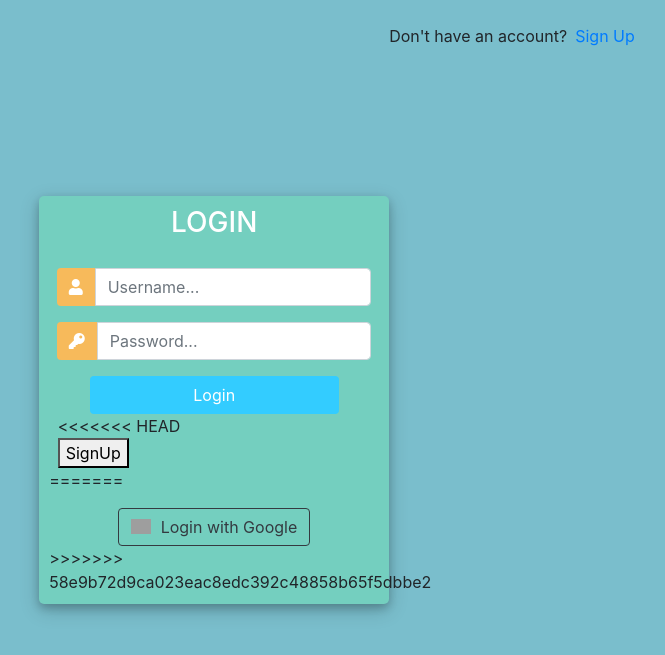
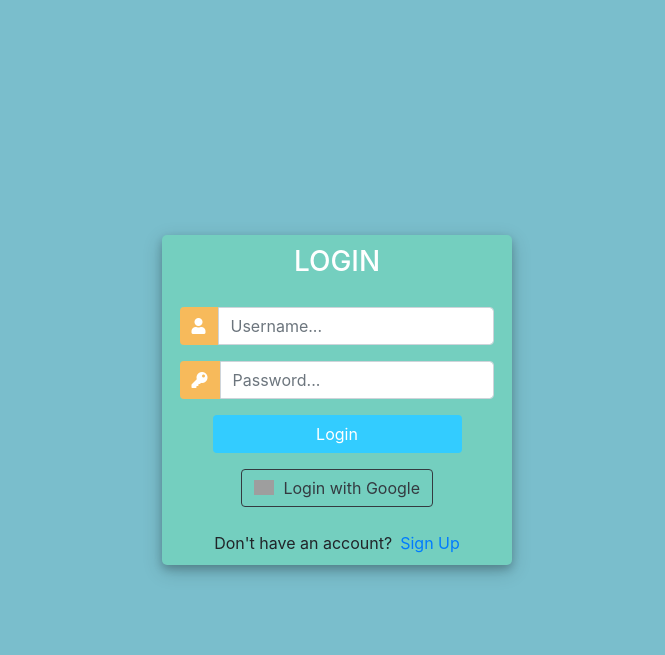
Before and after one commit to Smart-Local-Guide-Devs/webapp, a Django app: template slgwebapp/frontend/templates/signin.html in a window 1280 px wide. Shown: the top 655 px of the page, without its empty margins (303-968 px from the left). Run offline with Django 3.2, Linux system fonts and the light colour scheme; the template is opened without the code that fills it, so the values that code supplies are empty; some libraries are stand-ins or nearby versions; grey boxes are pictures that could not be loaded.

Commit message:
solved merge conflicts and the revert was because branch was not updated

```diff
--- a/slgwebapp/frontend/templates/signin.html
+++ b/slgwebapp/frontend/templates/signin.html
@@ -107,12 +107,6 @@
 				 				<input class="btn login_btn" type="submit" value="Login">
 				   			</div>
 
-<<<<<<< HEAD
-			</br>
-<a href="/signup"><button type="submit" value="signup" id="submit" href="su">SignUp</button></a>
-<!-- <a href="signup">SignUp</a> -->
-</div>
-=======
 							<div class="d-flex justify-content-center mt-3 login_container">
 				 				<div class="row">
 							<div class="col-md-3">
@@ -123,7 +117,6 @@
 							</div>
 							</div>
 				   			</div>
->>>>>>> 58e9b72d9ca023eac8edc392c48858b65f5dbbe2
 
 					</form>
 
```
Also changed, not shown: slgwebapp/frontend/templates/signup.html (+0 -16 lines).
